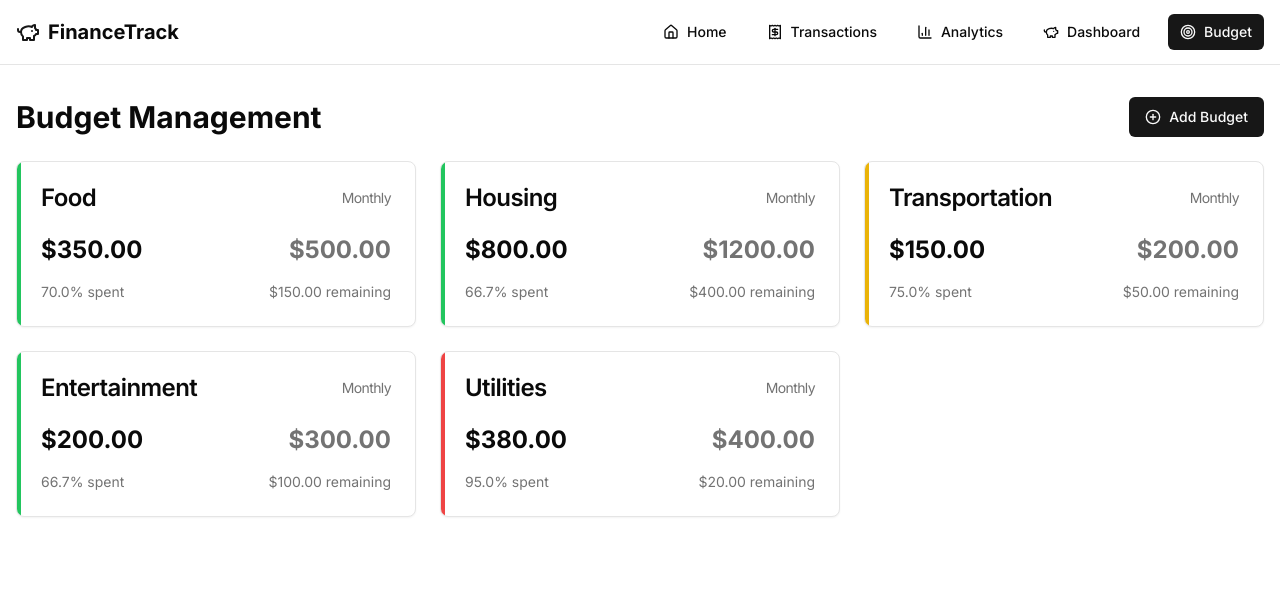
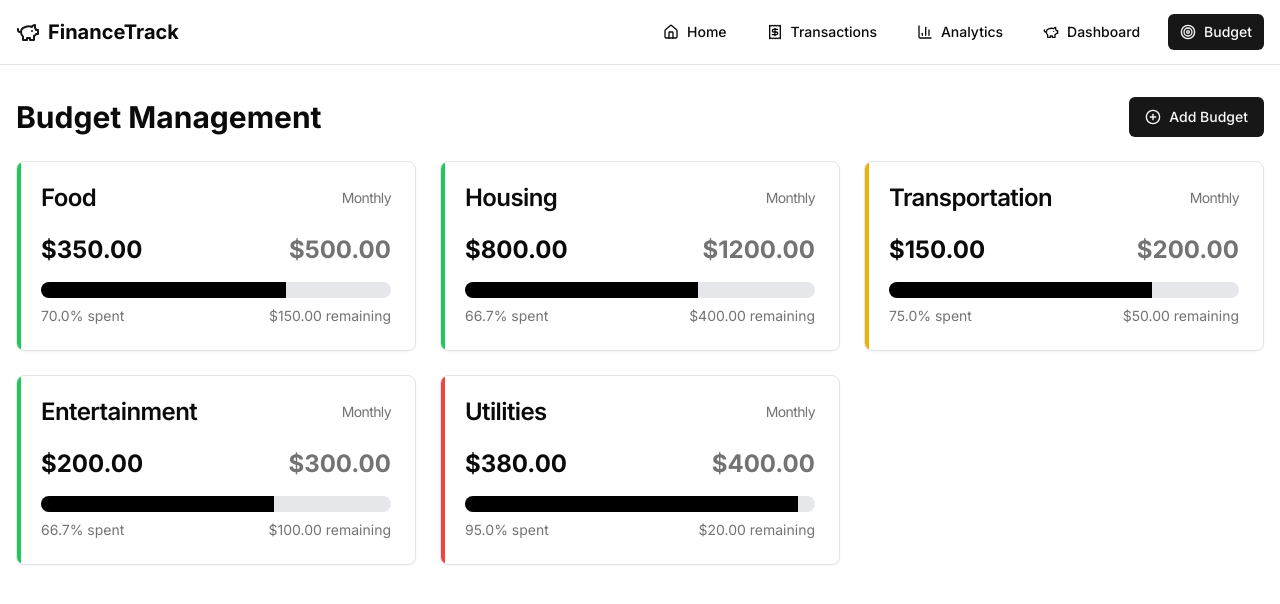
Before and after one commit to Rajdp-krmkr/financetrack, a Next.js app: page /budget in a window 1280 px wide. Shown: the top 604 px of the page. Built offline with nearby package versions, Linux system fonts and the light colour scheme.

Commit message:
Refactor Progress component to ensure value is clamped between 0 and max; update rendering logic for improved visual representation

```diff
--- a/app/budget/page.jsx
+++ b/app/budget/page.jsx
@@ -2,7 +2,7 @@
 
 import { useState } from "react";
 import { Card, CardContent, CardHeader, CardTitle } from "@/components/ui/card";
-// import { Progress } from "@/components/ui/progress";
+import { Progress } from "@/components/ui/progress";
 import BudgetForm from "@/components/BudgetForm";
 import { PlusCircle } from "lucide-react";
 import { Button } from "@/components/ui/button";
@@ -82,10 +82,10 @@ const BudgetPage = () => {
                     </span>
                   </div>
                   <div className="space-y-2">
-                    {/* <Progress
+                    <Progress
                       value={percentage}
                       className={percentage > 100 ? "bg-red-200" : ""}
-                    /> */}
+                    />
                     <div className="flex justify-between text-sm text-muted-foreground">
                       <span>{percentage.toFixed(1)}% spent</span>
                       <span>
--- a/components/ui/progress.tsx
+++ b/components/ui/progress.tsx
@@ -1,28 +1,36 @@
-'use client';
+"use client";
 
-import * as React from 'react';
-import * as ProgressPrimitive from '@radix-ui/react-progress';
+import React from "react";
+import { cn } from "@/lib/utils";
 
-import { cn } from '@/lib/utils';
+interface ProgressProps extends React.HTMLAttributes<HTMLDivElement> {
+  value?: number;
+  max?: number;
+}
 
-const Progress = React.forwardRef<
-  React.ElementRef<typeof ProgressPrimitive.Root>,
-  React.ComponentPropsWithoutRef<typeof ProgressPrimitive.Root>
->(({ className, value, ...props }, ref) => (
-  <ProgressPrimitive.Root
+const Progress = React.forwardRef<HTMLDivElement, ProgressProps>(
+  ({ className, value = 0, max = 100, ...props }, ref) => {
+    const safeValue = Math.min(Math.max(value, 0), max); // Ensure value is between 0 and max
+    const progressWidth = (safeValue / max) * 100; // Convert value to percentage
+
+    return (
+      <div
         ref={ref}
         className={cn(
-      'relative h-4 w-full overflow-hidden rounded-full bg-secondary',
+          "relative h-4 w-full overflow-hidden rounded-full bg-gray-200",
           className
         )}
         {...props}
       >
-    <ProgressPrimitive.Indicator
-      className="h-full w-full flex-1 bg-primary transition-all"
-      style={{ transform: `translateX(-${100 - (value || 0)}%)` }}
+        <div
+          className="h-full bg-black transition-all"
+          style={{ width: `${progressWidth}%` }}
         />
-  </ProgressPrimitive.Root>
-));
-Progress.displayName = ProgressPrimitive.Root.displayName;
+      </div>
+    );
+  }
+);
+
+Progress.displayName = "Progress";
 
 export { Progress };
```
Lines whose indentation alone changed are shown as unchanged.
